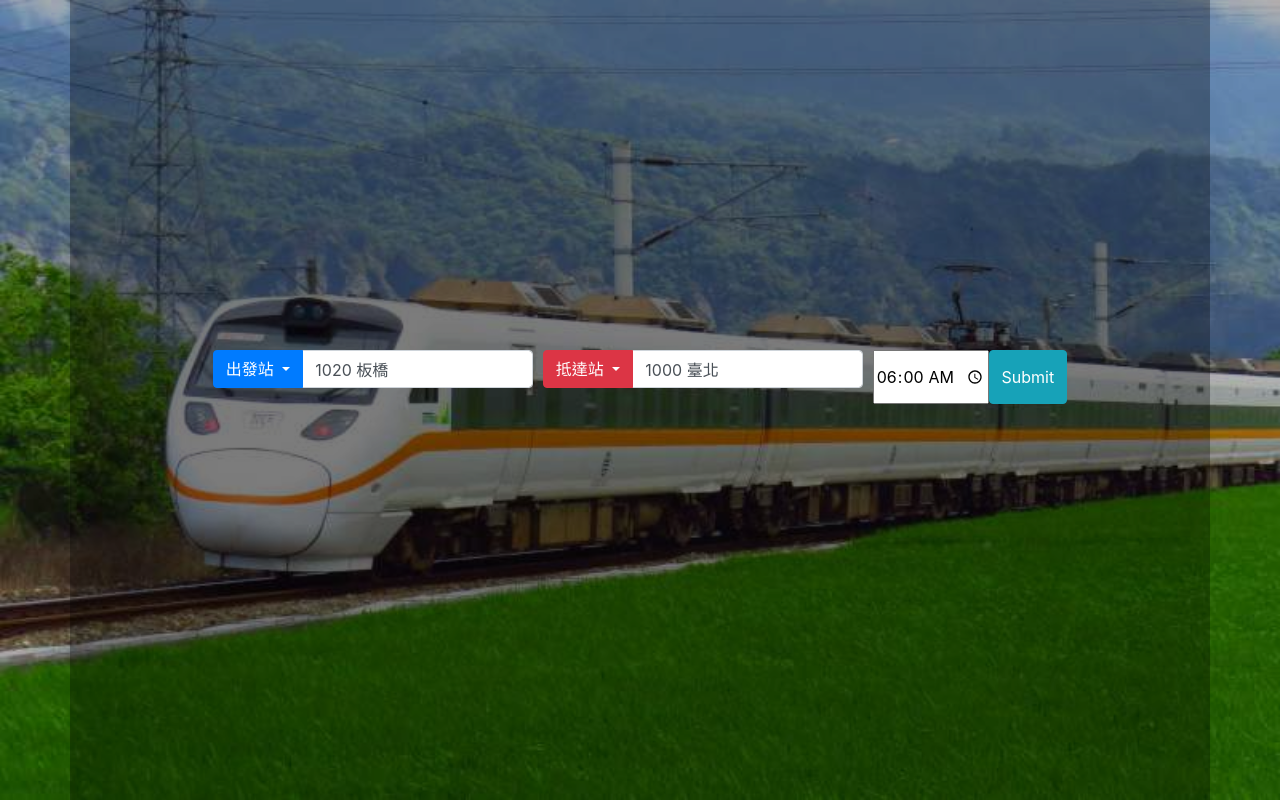
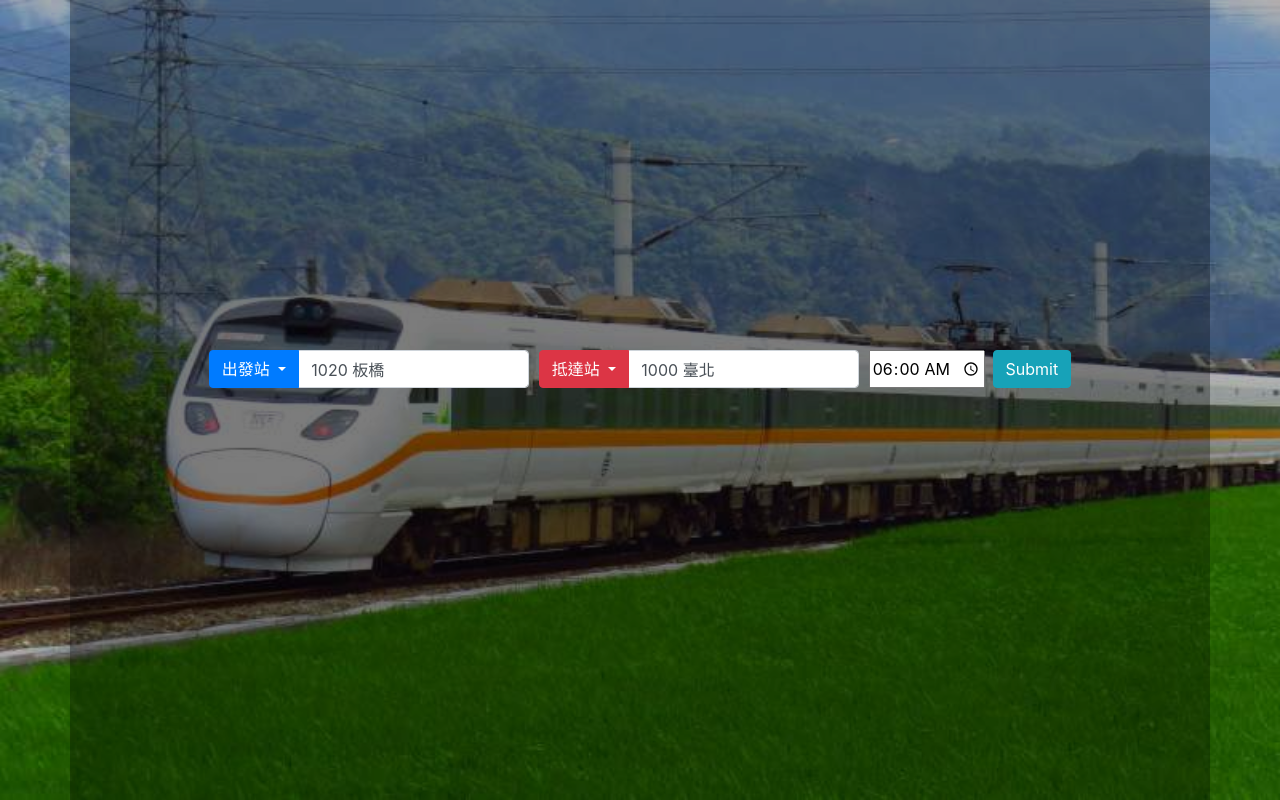
Before and after one commit to timmyceberus/Railway-Booking, a Django app: page / in a window 1280 px wide. Run offline with Django 3.2, Linux system fonts and the light colour scheme; data that the repository does not hold is empty; some libraries are stand-ins or nearby versions.

Commit message:
Add booking Icon & style time and submit

```diff
--- a/static/script.js
+++ b/static/script.js
@@ -101,7 +101,17 @@ function timeDiff(beginTime, destTime) {
  */
 function priceCalculate(duration) {
     const minutes = moment.duration(duration).asMinutes();
-    return minutes*2;
+    return minutes * 2;
+}
+
+/**
+ * @return {String} - Booking icon
+ */
+function ticketIcon() {
+    return '<svg class="bi bi-app-indicator" width="1em" height="1em" viewBox="0 0 16 16" fill="currentColor" xmlns="http://www.w3.org/2000/svg">\n' +
+        '  <path fill-rule="evenodd" d="M5.5 2A3.5 3.5 0 0 0 2 5.5v5A3.5 3.5 0 0 0 5.5 14h5a3.5 3.5 0 0 0 3.5-3.5V8a.5.5 0 0 1 1 0v2.5a4.5 4.5 0 0 1-4.5 4.5h-5A4.5 4.5 0 0 1 1 10.5v-5A4.5 4.5 0 0 1 5.5 1H8a.5.5 0 0 1 0 1H5.5z"/>\n' +
+        '  <path d="M16 3a3 3 0 1 1-6 0 3 3 0 0 1 6 0z"/>\n' +
+        '</svg>';
 }
 
 /**
@@ -136,7 +146,7 @@ async function createStationTable(trains) {
             $('<td>').text(duration),
             $('<td>').text(line),
             $('<td>').text(`$${price}`),
-            $('<td>')
+            $('<td>').append($('<a href="booking">').html(ticketIcon()))
         ).appendTo(tbody);
     });
 
@@ -178,7 +188,6 @@ function createRouteModal(trainRoute, tid, tname) {
                 $('<td>').text(`${trainR['deptime']}`)
             ).appendTo(modelTable)
         } else {
-
             $('<tr>').append(
                 $('<td>').text(`${trainR['sname']}`),
                 $('<td>').text(`${trainR['arrtime']}`),
--- a/templates/index.html
+++ b/templates/index.html
@@ -59,9 +59,9 @@
                 <input type="text" class="form-control dest-text" name="dest_station" style="pointer-events:none" value="1000 臺北">
             </div>
         </div>
-        <input type="time" name="time" value="06:00">
+        <input class="mb-3" type="time" name="time" value="06:00">
 
-        <button type="submit" class="submit btn btn-info">Submit</button>
+        <button type="submit" class="submit btn btn-info mb-3 ml-2">Submit</button>
     </form>
     <div style="padding-left: 5px; padding-right: 5px; padding-bottom: 1px; backdrop-filter: blur(10px);">
         <table class="table station-table" style="display: none">
```
